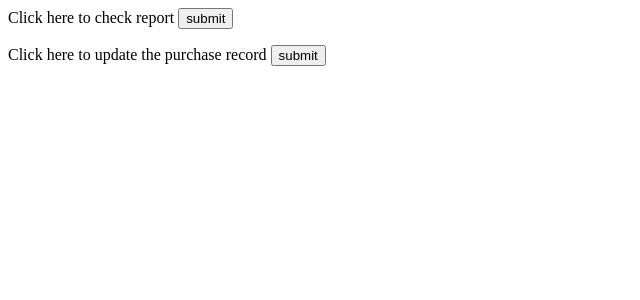
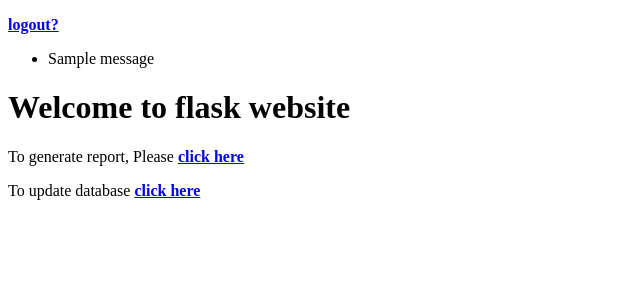
Before and after one commit to sumitrastogi76/mftracker, a Flask app: page /home in a window 1280 px wide. Shown: the top 300 px of the page, without its empty margins (0-640 px from the left). Run offline with Flask 2, Linux system fonts and the light colour scheme; one stand-in notice (Sample message) is shown.

Commit message:
added login and logout feature

```diff
--- a/run.py
+++ b/run.py
@@ -1,8 +1,9 @@
 import sqlite3
 import datetime
-from flask import Flask, request, redirect, url_for, render_template
+from flask import Flask, request, redirect, url_for, render_template, abort, flash
 from six.moves.urllib.request import urlopen
 app = Flask(__name__)
+app.secret_key = 'random string'
 
 def connect_db(db_name):
     conn = sqlite3.connect(db_name)
@@ -20,13 +21,16 @@ def read_value(conn,table_name):
 
 @app.route('/login',methods = ['POST', 'GET'])
 def login():
+   error = None
    if request.method == 'POST':
-      pswd = request.form['nm']
-      if pswd == "qwe123R$":
-          #user = 'Sumit Rastogi'
+      username = request.form['username']
+      pswd = request.form['password']
+      error = 'Invalid username or password. Please try again!'
+      if pswd == "qwe123R$" and username == 'sumit7150':
+          flash('Welcome %s, You were successfully logged in'%username)
           return redirect(url_for('home'))
       else:
-          return "<h1>Access Denied!!</h1><br><br><h2>ERROR: YOU HAVE ENTERED INCORRECT PASSWORD</h2>"
+          return render_template('login.html',error = error)
 
 @app.route('/')
 def index():
@@ -68,7 +72,7 @@ def report():
         cost.append(mf_data[index][3])
     for i in range(len(name)):
         data.append([name[i],NAV[i+1],unit[i],cost[i],value[i],value[i]-cost[i]])
-    data.append(['','','',sum(cost),sum(value),sum(value)-sum(cost)])
+    data.append(['Profit/Loss',str((sum(value)-sum(cost))*100/sum(cost))+"%",'',sum(cost),sum(value),sum(value)-sum(cost)])
     return render_template('report.html',mf_data=data)
 
 def read_nav_from_internet():
@@ -98,5 +102,4 @@ def save_nav_in_db(NAV):
     conn.close()
 
 if __name__ == '__main__':
-    app.debug = False
-    app.run()
+    app.run(debug = False)
--- a/templates/home.html
+++ b/templates/home.html
@@ -1,10 +1,25 @@
+<!doctype html>
 <html>
+
+   <head>
+      <title>Welcome to sumit website</title>
+   </head>
    <body>
-      <form action = "/report" method = "POST">
-         <p>Click here to check report <input type = "submit" value = "submit" /></p>
-      </form>
-      <form action = "/showdb" method = "POST">
-        <p>Click here to update the purchase record <input type = "submit" value = "submit" /></p>
-     </form>
+      <p><a href = "{{ url_for('index') }}"><b>logout?</b></a>
+      {% with messages = get_flashed_messages() %}
+         {% if messages %}
+            <ul>
+               {% for message in messages %}
+               <li>{{ message }}</li>
+               {% endfor %}
+            </ul>
+         {% endif %}
+      {% endwith %}
+      </p>
+      <h1>Welcome to flask website</h1>
+      <p>To generate report, Please <a href = "{{ url_for('report') }}">
+         <b>click here</b></a></p>
+      <p>To update database <a href = "{{ url_for('show_db') }}">
+         <b>click here</b></a></p>
    </body>
 </html>
```
Also changed, not shown: templates/login.html (+20 -2 lines), MF.db, 1 other file.
